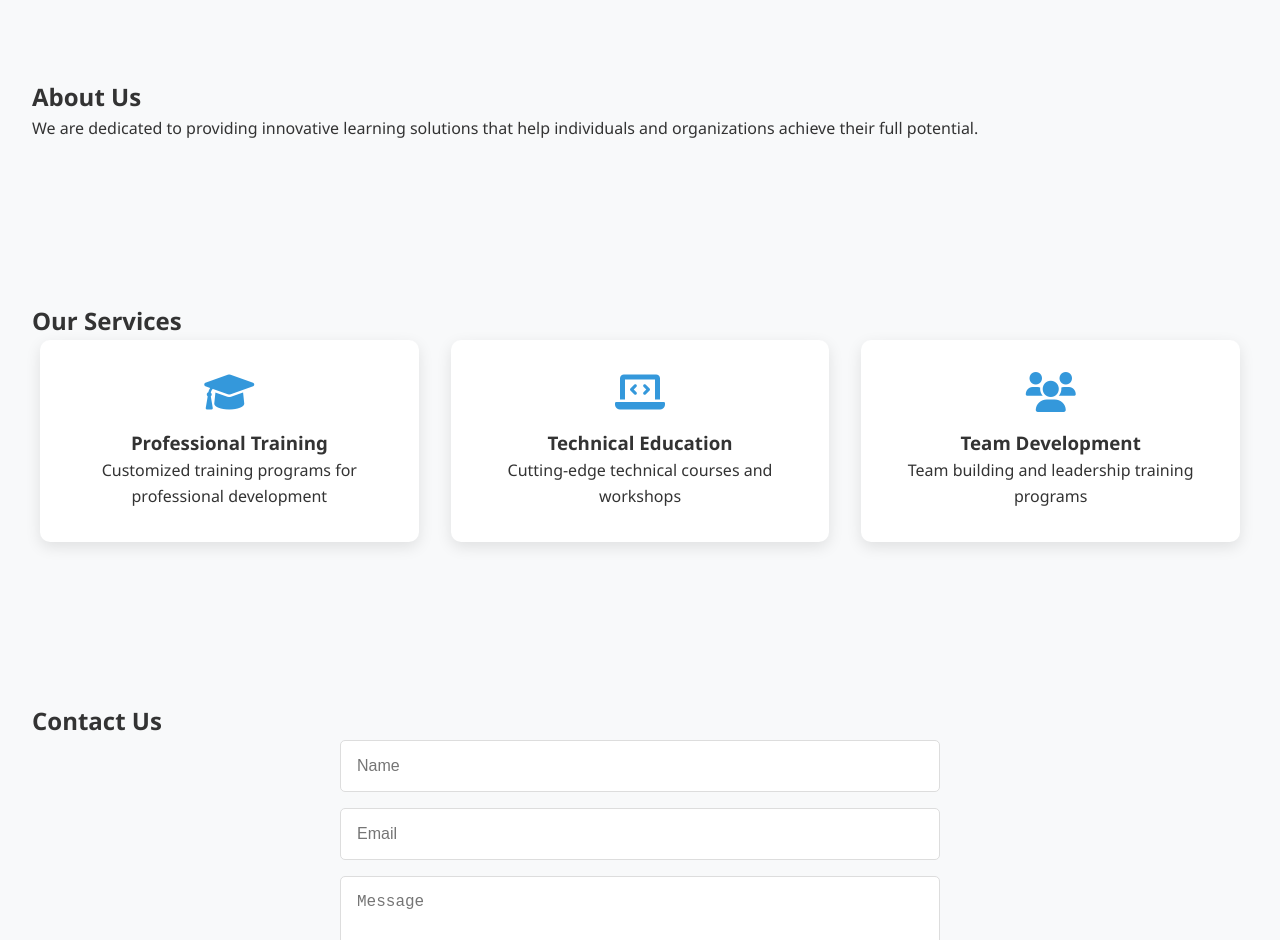
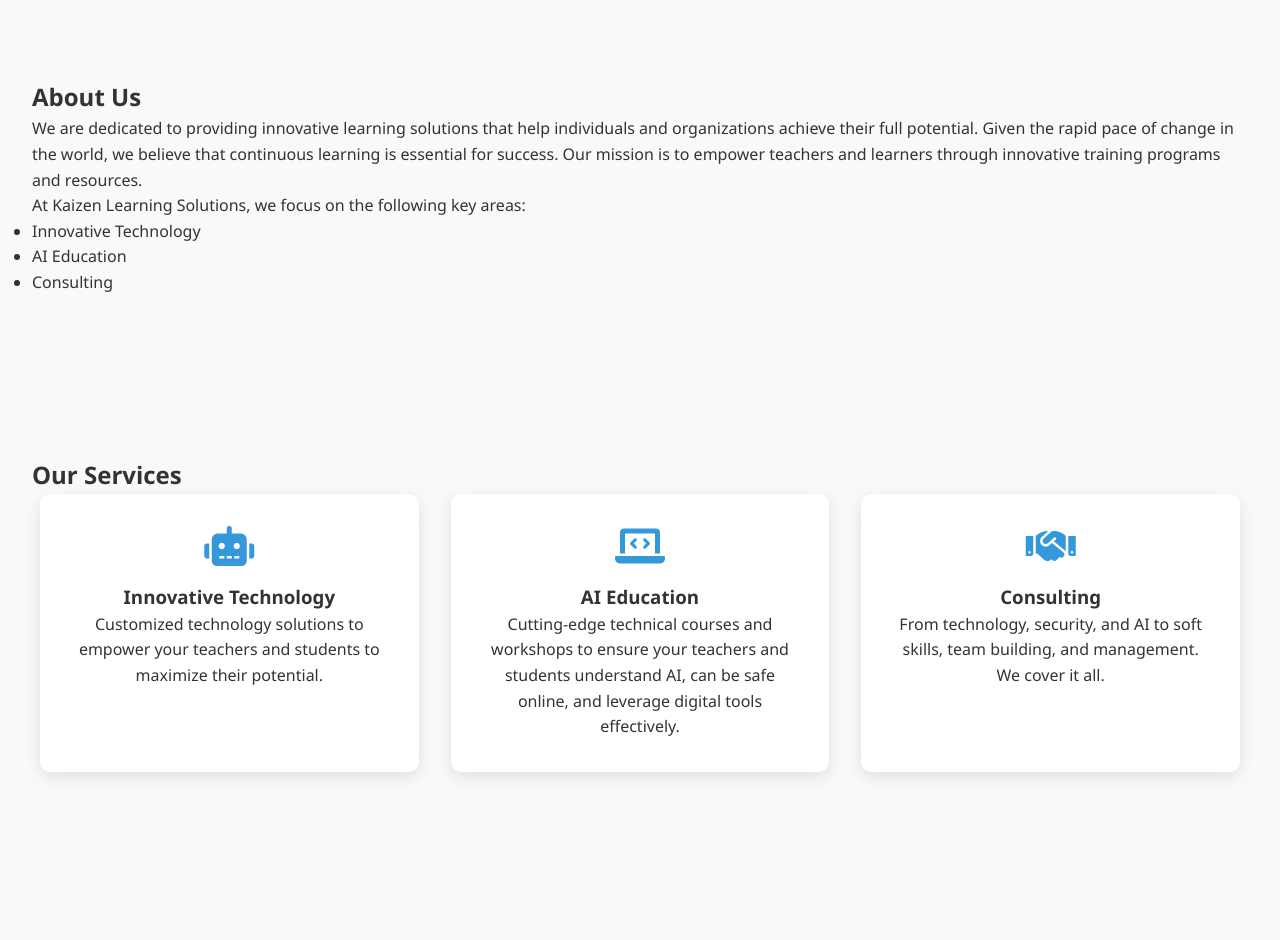
Before and after one commit to iamzic/kAIzenEd-Innovations, a plain HTML site: page index.html in a window 1280 px wide. Shown: the part 802-1742 px from the top of the page. Drawn offline with Linux system fonts and the light colour scheme.

Commit message:
modified pdf

```diff
--- a/index.html
+++ b/index.html
@@ -24,7 +24,7 @@
     <section id="home" class="hero">
         <div class="hero-content">
             <h1>Welcome to Kaizen Learning Solutions</h1>
-            <p>Empowering minds through continuous improvement</p>
+            <p>Empowering teachers and learners through continuous innovation</p>
             <a href="#contact" class="cta-button">Get Started</a>
         </div>
         <div class="animated-background"></div>
@@ -33,7 +33,14 @@
     <section id="about" class="about">
         <div class="about-content">
             <h2>About Us</h2>
-            <p>We are dedicated to providing innovative learning solutions that help individuals and organizations achieve their full potential.</p>
+            <p>We are dedicated to providing innovative learning solutions that help individuals and organizations achieve their full potential. Given
+the rapid pace of change in the world, we believe that continuous learning is essential for success. Our mission is to empower teachers and learners through innovative training programs and resources.</p>
+            <p>At Kaizen Learning Solutions, we focus on the following key areas:</p>
+            <ul>
+                <li>Innovative Technology</li>
+                <li>AI Education</li>
+                <li>Consulting</li>
+            </p>
         </div>
     </section>
 
@@ -41,19 +48,19 @@
         <h2>Our Services</h2>
         <div class="services-grid">
             <div class="service-card">
-                <i class="fas fa-graduation-cap"></i>
-                <h3>Professional Training</h3>
-                <p>Customized training programs for professional development</p>
+                <i class="fas fa-robot"></i>
+                <h3>Innovative Technology</h3>
+                <p>Customized technology solutions to empower your teachers and students to maximize their potential.</p>
             </div>
             <div class="service-card">
                 <i class="fas fa-laptop-code"></i>
-                <h3>Technical Education</h3>
-                <p>Cutting-edge technical courses and workshops</p>
+                <h3>AI Education</h3>
+                <p>Cutting-edge technical courses and workshops to ensure your teachers and students understand AI, can be safe online, and leverage digital tools effectively.</p>
             </div>
             <div class="service-card">
-                <i class="fas fa-users"></i>
-                <h3>Team Development</h3>
-                <p>Team building and leadership training programs</p>
+                <i class="fas fa-handshake"></i>
+                <h3>Consulting</h3>
+                <p>From technology, security, and AI to soft skills, team building, and management. We cover it all.</p>
             </div>
         </div>
     </section>
```
Also changed, not shown: 1 other file.
